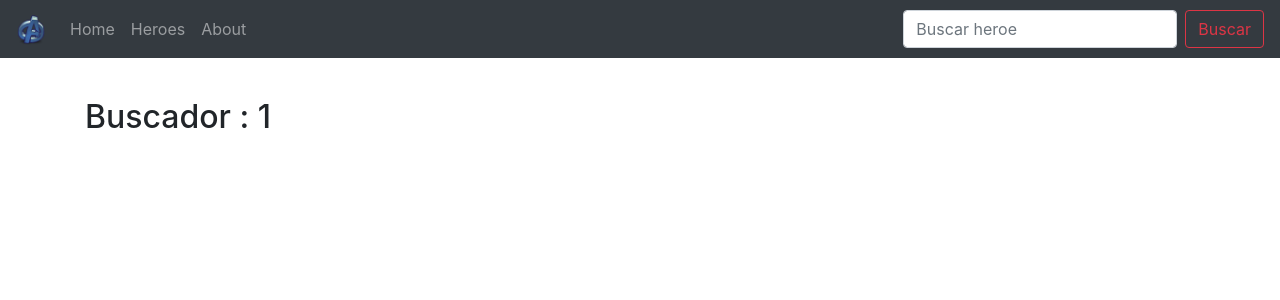
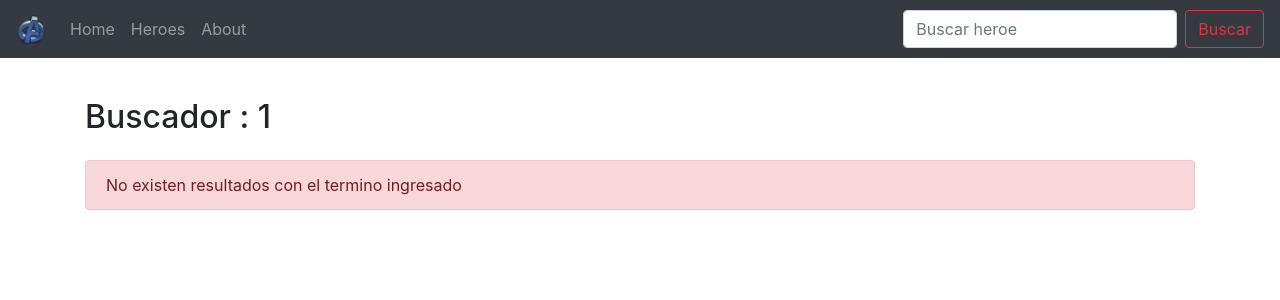
Before and after one commit to iamdiegoskr/SinglePageAppHeroes, an Angular app: page /heroes-filter/1 in a window 1280 px wide. Shown: the top 300 px of the page. Built offline with nearby package versions, Linux system fonts and the light colour scheme.

Commit message:
added message to results of search

```diff
--- a/src/app/components/heroes-filter/heroes-filter.component.html
+++ b/src/app/components/heroes-filter/heroes-filter.component.html
@@ -1,4 +1,13 @@
 <h2 class="mb-4">Buscador : <span>  {{termino}} </span> </h2>
+
+<div class="row animated fadeIn fast" *ngIf="heroesFilter.length == 0">
+    <div class="col-12">
+        <div class="alert alert-danger" role="alert">
+            <p class="my-0">No existen resultados con el termino ingresado</p>
+        </div>
+    </div>
+</div>
+
 <div class="card-columns">
     <div class="card animated fadeIn" *ngFor="let heroe of heroesFilter, let i = index">
         <img [src]="heroe.img" class="card-img-top" [alt]="heroe.nombre">
```
